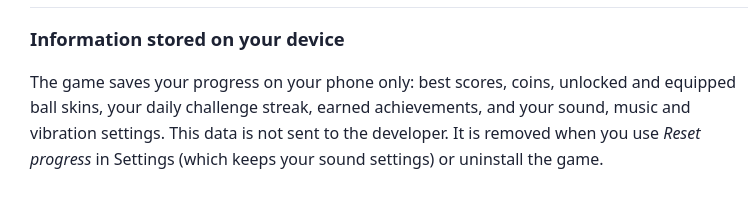
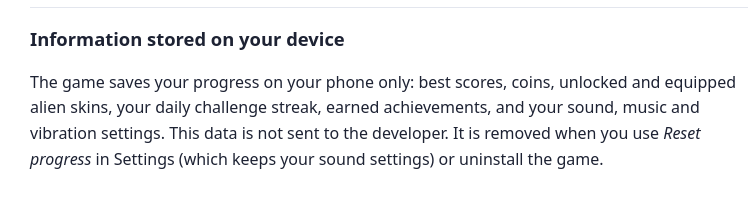
Before and after one commit to gelila24/gelila24.github.io, a plain HTML site: page orbit-hop/privacy.html in a window 1280 px wide. Shown: the part 233-434 px from the top of the page, 250-998 px from the left. Drawn offline with Linux system fonts and the light colour scheme.

Commit message:
Privacy policy: say alien skins instead of ball skins
Co-Authored-By: Claude Opus 5.5 <noreply@anthropic.com>

```diff
--- a/orbit-hop/privacy.html
+++ b/orbit-hop/privacy.html
@@ -31,7 +31,7 @@ information directly.</p>
 
 <h2>Information stored on your device</h2>
 <p>The game saves your progress on your phone only: best scores, coins,
-unlocked and equipped ball skins, your daily challenge streak, earned
+unlocked and equipped alien skins, your daily challenge streak, earned
 achievements, and your sound, music and vibration settings. This data is not
 sent to the developer. It is removed when you use <em>Reset progress</em> in
 Settings (which keeps your sound settings) or uninstall the game.</p>
```
